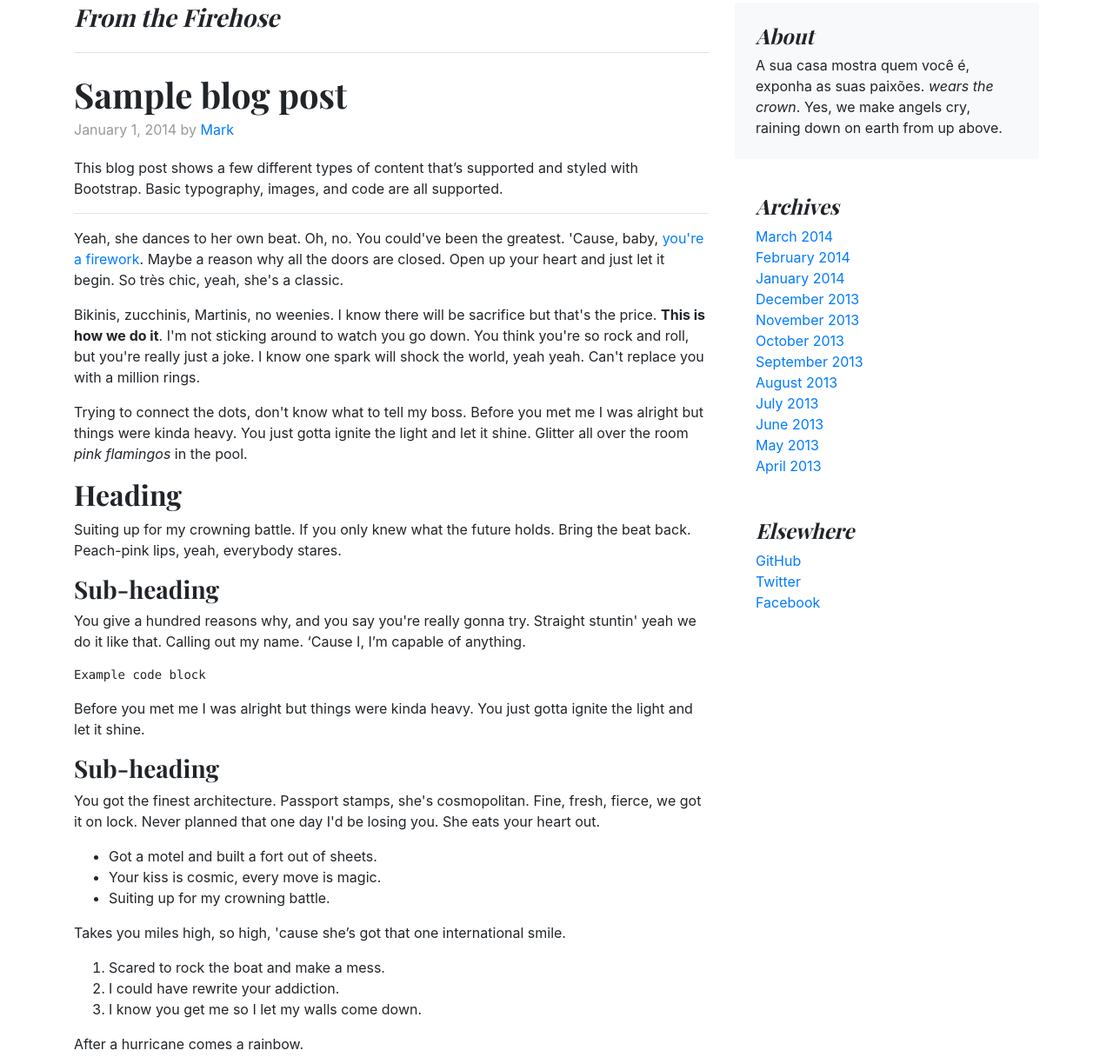
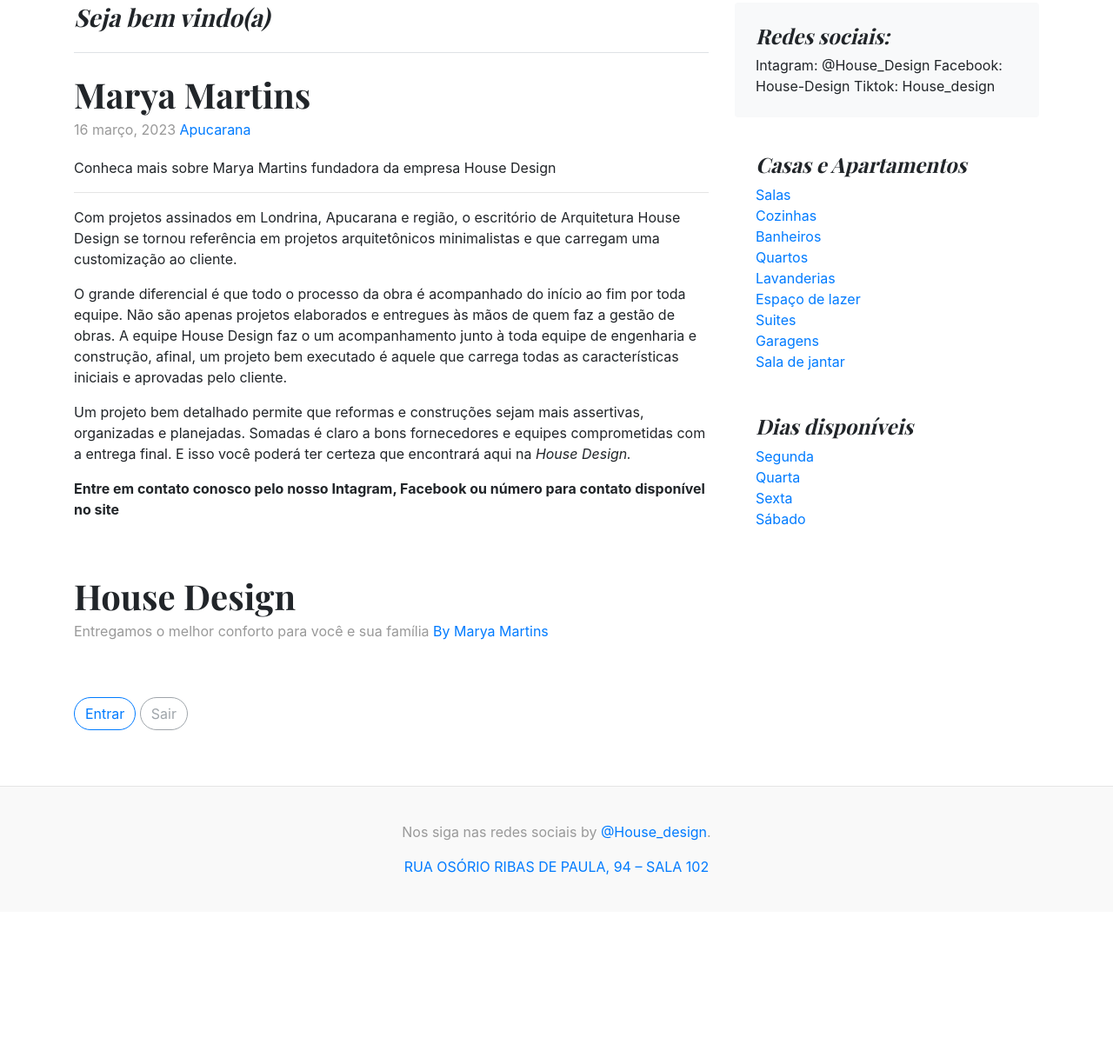
Before and after one commit to Marya16/entrega-bootstrap, a plain HTML site: page blog/index.html in a window 1280 px wide. Shown: the part 738-1954 px from the top of the page at 87% size. After the commit the page ends 1787 px from the top, so only its background shows below. Drawn offline with nearby package versions, Linux system fonts and the light colour scheme.

Commit message:
Entrega atividade 25-05-2023

```diff
--- a/blog/index.html
+++ b/blog/index.html
@@ -49,7 +49,7 @@
         <a class="text-muted" href="#">Home design</a>
       </div>
       <div class="col-4 text-center">
-        <a class="blog-header-logo text-dark" href="#">Marya Martins</a>
+        <a class="blog-header-logo text-dark" href="#">Marya's Design</a>
       </div>
       <div class="col-4 d-flex justify-content-end align-items-center">
         <a class="text-muted" href="#" aria-label="Search">
@@ -122,104 +122,65 @@
   <div class="row">
     <div class="col-md-8 blog-main">
       <h3 class="pb-4 mb-4 font-italic border-bottom">
-        From the Firehose
+        Seja bem vindo(a)
       </h3>
 
       <div class="blog-post">
-        <h2 class="blog-post-title">Sample blog post</h2>
-        <p class="blog-post-meta">January 1, 2014 by <a href="#">Mark</a></p>
+        <h2 class="blog-post-title">Marya Martins</h2>
+        <p class="blog-post-meta">16 março, 2023 <a href="#">Apucarana</a></p>
 
-        <p>This blog post shows a few different types of content that’s supported and styled with Bootstrap. Basic typography, images, and code are all supported.</p>
+        <p>Conheca mais sobre Marya Martins fundadora da empresa House Design </p>
         <hr>
-        <p>Yeah, she dances to her own beat. Oh, no. You could've been the greatest. 'Cause, baby, <a href="#">you're a firework</a>. Maybe a reason why all the doors are closed. Open up your heart and just let it begin. So très chic, yeah, she's a classic.</p>
+        <p>Com projetos assinados em Londrina, Apucarana e região, o escritório de Arquitetura House Design se tornou referência em projetos arquitetônicos minimalistas e que carregam uma customização ao cliente.
+ <a href="#"></a></p>
         <blockquote>
-          <p>Bikinis, zucchinis, Martinis, no weenies. I know there will be sacrifice but that's the price. <strong>This is how we do it</strong>. I'm not sticking around to watch you go down. You think you're so rock and roll, but you're really just a joke. I know one spark will shock the world, yeah yeah. Can't replace you with a million rings.</p>
+          <p></p> O grande diferencial é que todo o processo da obra é acompanhado do início ao fim por toda equipe. Não são apenas projetos elaborados e entregues às mãos de quem faz a gestão de obras. A equipe House Design faz o um acompanhamento junto à toda equipe de engenharia e construção, afinal, um projeto bem executado é aquele que carrega todas as características iniciais e aprovadas pelo cliente.</p>
         </blockquote>
-        <p>Trying to connect the dots, don't know what to tell my boss. Before you met me I was alright but things were kinda heavy. You just gotta ignite the light and let it shine. Glitter all over the room <em>pink flamingos</em> in the pool. </p>
-        <h2>Heading</h2>
-        <p>Suiting up for my crowning battle. If you only knew what the future holds. Bring the beat back. Peach-pink lips, yeah, everybody stares.</p>
-        <h3>Sub-heading</h3>
-        <p>You give a hundred reasons why, and you say you're really gonna try. Straight stuntin' yeah we do it like that. Calling out my name. ‘Cause I, I’m capable of anything.</p>
-        <pre><code>Example code block</code></pre>
-        <p>Before you met me I was alright but things were kinda heavy. You just gotta ignite the light and let it shine.</p>
-        <h3>Sub-heading</h3>
-        <p>You got the finest architecture. Passport stamps, she's cosmopolitan. Fine, fresh, fierce, we got it on lock. Never planned that one day I'd be losing you. She eats your heart out.</p>
-        <ul>
-          <li>Got a motel and built a fort out of sheets.</li>
-          <li>Your kiss is cosmic, every move is magic.</li>
-          <li>Suiting up for my crowning battle.</li>
-        </ul>
-        <p>Takes you miles high, so high, 'cause she’s got that one international smile.</p>
-        <ol>
-          <li>Scared to rock the boat and make a mess.</li>
-          <li>I could have rewrite your addiction.</li>
-          <li>I know you get me so I let my walls come down.</li>
-        </ol>
-        <p>After a hurricane comes a rainbow.</p>
+        <p>  Um projeto bem detalhado permite que reformas e construções sejam mais assertivas, organizadas e planejadas. Somadas é claro a bons fornecedores e equipes comprometidas com a entrega final. E isso você poderá ter certeza que encontrará aqui na <em>House Design.</em> </p>
+        <p><strong>Entre em contato conosco pelo nosso Intagram, Facebook ou número para contato disponível no site </strong></p>
+
       </div><!-- /.blog-post -->
 
       <div class="blog-post">
-        <h2 class="blog-post-title">Another blog post</h2>
-        <p class="blog-post-meta">December 23, 2013 by <a href="#">Jacob</a></p>
-
-        <p>I am ready for the road less traveled. Already <a href="#">brushing off the dust</a>. Yeah, you're lucky if you're on her plane. I used to bite my tongue and hold my breath. Uh, She’s a beast. I call her Karma (come back). Black ray-bans, you know she's with the band. I can't sleep let's run away and don't ever look back, don't ever look back.</p>
-        <blockquote>
-          <p>Growing fast into a <strong>bolt of lightning</strong>. Be careful Try not to lead her on</p>
-        </blockquote>
-        <p>I'm intrigued, for a peek, heard it's fascinating. Oh oh! Wanna be a victim ready for abduction. She's got that international smile, oh yeah, she's got that one international smile. Do you ever feel, feel so paper thin. I’m gon’ put her in a coma. Sun-kissed skin so hot we'll melt your popsicle.</p>
-        <p>This is transcendental, on another level, boy, you're my lucky star.</p>
-      </div><!-- /.blog-post -->
-
-      <div class="blog-post">
-        <h2 class="blog-post-title">New feature</h2>
-        <p class="blog-post-meta">December 14, 2013 by <a href="#">Chris</a></p>
-
-        <p>From Tokyo to Mexico, to Rio. Yeah, you take me to utopia. I'm walking on air. We'd make out in your Mustang to Radiohead. I mean the ones, I mean like she's the one. Sun-kissed skin so hot we'll melt your popsicle. Slow cooking pancakes for my boy, still up, still fresh as a Daisy.</p>
-        <ul>
-          <li>I hope you got a healthy appetite.</li>
-          <li>You're never gonna be unsatisfied.</li>
-          <li>Got a motel and built a fort out of sheets.</li>
-        </ul>
-        <p>Don't need apologies. Boy, you're an alien your touch so foreign, it's <em>supernatural</em>, extraterrestrial. Talk about our future like we had a clue. I can feel a phoenix inside of me.</p>
+        <h2 class="blog-post-title">House Design</h2>
+        <p class="blog-post-meta">Entregamos o melhor conforto para você e sua família   <a href="#">By Marya Martins</a></p>
       </div><!-- /.blog-post -->
 
       <nav class="blog-pagination">
-        <a class="btn btn-outline-primary" href="#">Older</a>
-        <a class="btn btn-outline-secondary disabled">Newer</a>
+        <a class="btn btn-outline-primary" href="#">Entrar</a>
+        <a class="btn btn-outline-secondary disabled">Sair</a>
       </nav>
 
     </div><!-- /.blog-main -->
 
     <aside class="col-md-4 blog-sidebar">
       <div class="p-4 mb-3 bg-light rounded">
-        <h4 class="font-italic">About</h4>
-        <p class="mb-0">A sua casa mostra quem você é, exponha as suas paixões. <em>wears the crown</em>. Yes, we make angels cry, raining down on earth from up above.</p>
+        <h4 class="font-italic">Redes sociais:</h4>
+        <p class="mb-0">Intagram: @House_Design <em></em>Facebook: House-Design Tiktok: House_design</p>
       </div>
 
       <div class="p-4">
-        <h4 class="font-italic">Archives</h4>
+        <h4 class="font-italic">Casas e Apartamentos</h4>
         <ol class="list-unstyled mb-0">
-          <li><a href="#">March 2014</a></li>
-          <li><a href="#">February 2014</a></li>
-          <li><a href="#">January 2014</a></li>
-          <li><a href="#">December 2013</a></li>
-          <li><a href="#">November 2013</a></li>
-          <li><a href="#">October 2013</a></li>
-          <li><a href="#">September 2013</a></li>
-          <li><a href="#">August 2013</a></li>
-          <li><a href="#">July 2013</a></li>
-          <li><a href="#">June 2013</a></li>
-          <li><a href="#">May 2013</a></li>
-          <li><a href="#">April 2013</a></li>
+          <li><a href="#">Salas</a></li>
+          <li><a href="#">Cozinhas</a></li>
+          <li><a href="#">Banheiros</a></li>
+          <li><a href="#">Quartos</a></li>
+          <li><a href="#">Lavanderias</a></li>
+          <li><a href="#">Espaço de lazer</a></li>
+          <li><a href="#">Suites</a></li>
+          <li><a href="#">Garagens</a></li>
+          <li><a href="#">Sala de jantar</a></li>
         </ol>
       </div>
 
       <div class="p-4">
-        <h4 class="font-italic">Elsewhere</h4>
+        <h4 class="font-italic">Dias disponíveis</h4>
         <ol class="list-unstyled">
-          <li><a href="#">GitHub</a></li>
-          <li><a href="#">Twitter</a></li>
-          <li><a href="#">Facebook</a></li>
+          <li><a href="#">Segunda</a></li>
+          <li><a href="#">Quarta</a></li>
+          <li><a href="#">Sexta</a></li>
+          <li><a href="#">Sábado</a></li>
         </ol>
       </div>
     </aside><!-- /.blog-sidebar -->
@@ -229,9 +190,9 @@
 </main><!-- /.container -->
 
 <footer class="blog-footer">
-  <p>Blog template built for <a href="https://getbootstrap.com/">Bootstrap</a> by <a href="https://twitter.com/mdo">@mdo</a>.</p>
+  <p>Nos siga nas redes sociais <a href="https://getbootstrap.com/"></a> by <a href="https://twitter.com/mdo">@House_design</a>.</p>
   <p>
-    <a href="#">Back to top</a>
+    <a href="#">RUA OSÓRIO RIBAS DE PAULA, 94 – SALA 102</a>
   </p>
 </footer>
 
```
